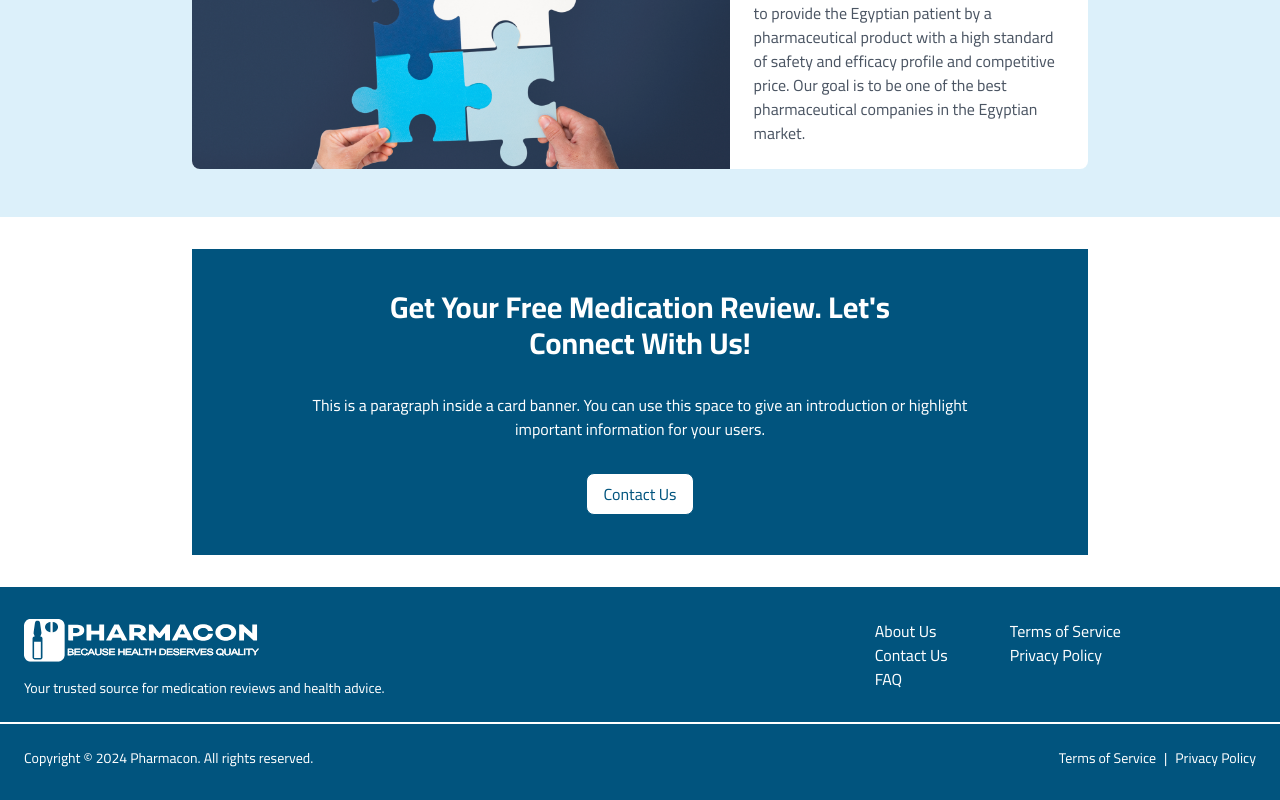
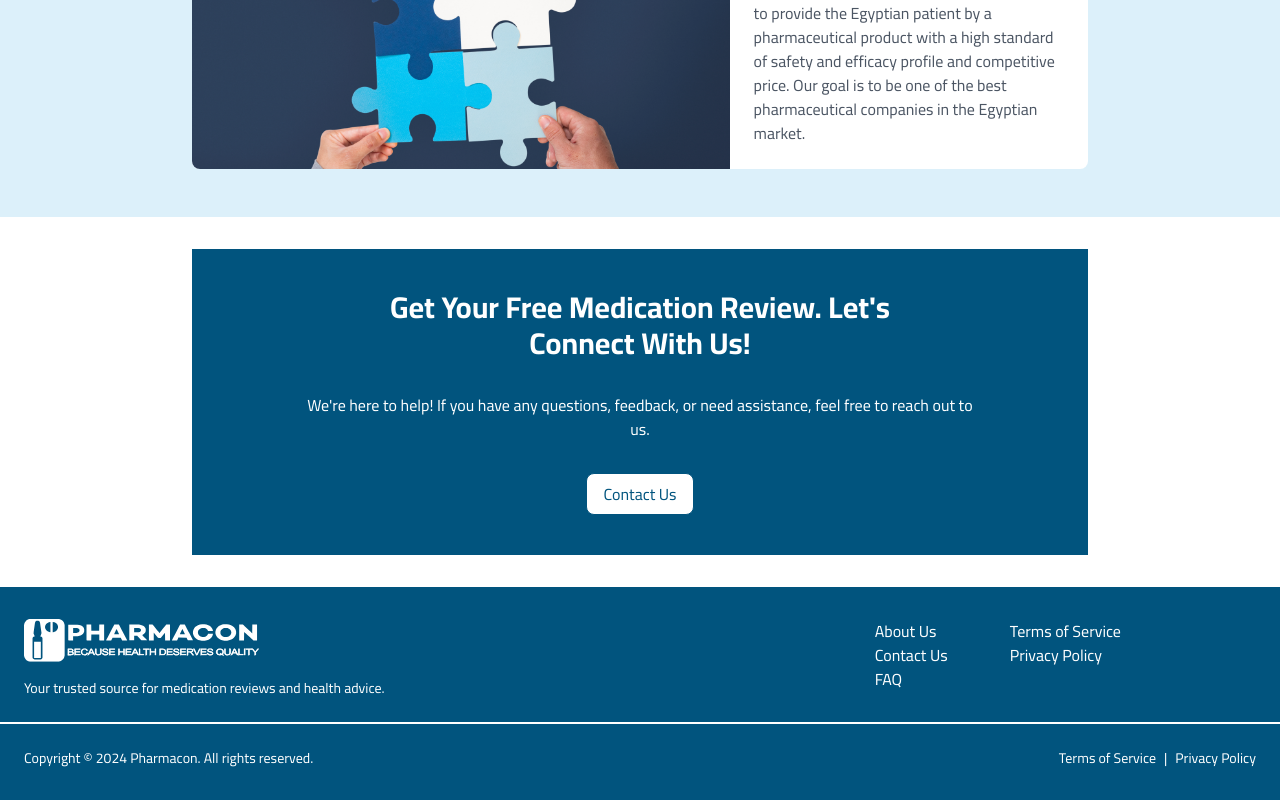
Before and after one commit to ahmedsameh74/pharmacon, a Next.js app: page /en/about in a window 1280 px wide. Shown: the part 1911-2711 px from the top of the page. Built offline with nearby package versions, Linux system fonts and the light colour scheme.

Commit message:
contact content

```diff
--- a/src/components/custom/home/ContactSection.tsx
+++ b/src/components/custom/home/ContactSection.tsx
@@ -13,7 +13,9 @@ export default function ContactSection() {
 
       {/* Paragraph */}
       <p className="text-white text-center font-light my-4 px-4 md:px-20">
-        {t('contactSection')}
+        {/* {t('contactSection')} */}
+        We&apos;re here to help! If you have any questions, feedback, or need
+        assistance, feel free to reach out to us.
       </p>
 
       {/* Button */}
```
